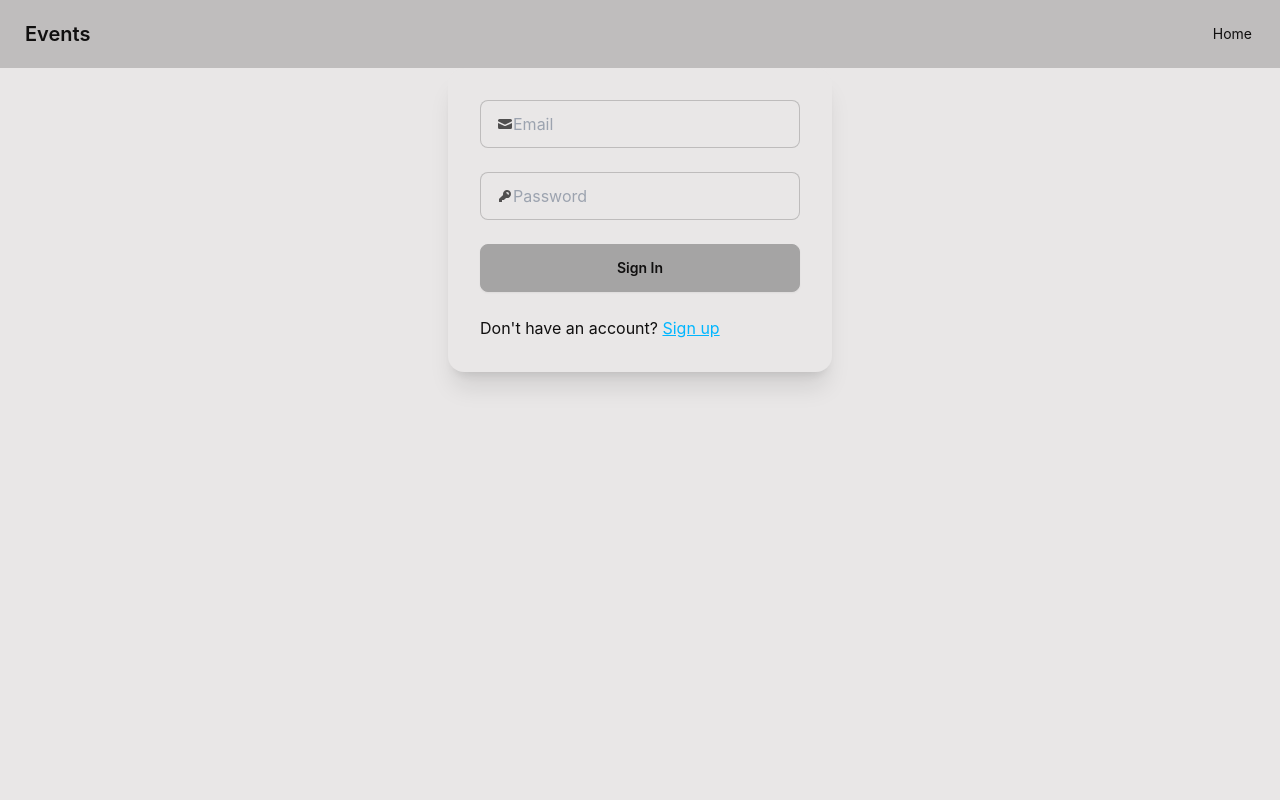
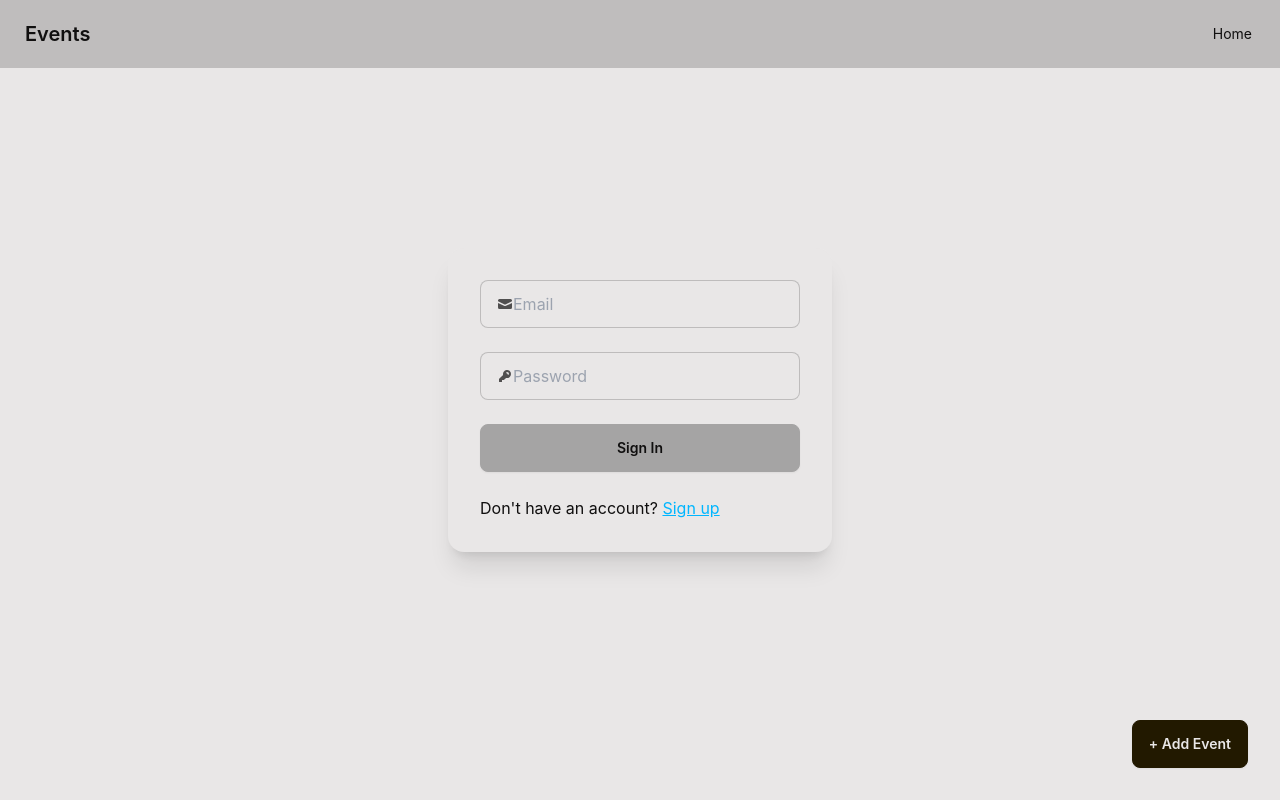
Before and after one commit to Lernya/EventScheduler, a React (Vite) app: page /login in a window 1280 px wide. Built offline with nearby package versions, Linux system fonts and the light colour scheme.

Commit message:
fixed position of form + add button

```diff
--- a/src/components/AuthForm.jsx
+++ b/src/components/AuthForm.jsx
@@ -68,7 +68,8 @@ const AuthForm = ({ buttonText, redirectPath, apiCall, regLink }) => {
   };
 
   return (
-    <form className="card flex flex-col gap-6 m-auto p-8 w-96 bg-base-100 shadow-xl">
+    <div className="absolute top-1/2 left-1/2 -translate-x-1/2 -translate-y-1/2">
+      <form className="card flex flex-col gap-6 p-8 w-96 bg-base-100 shadow-xl">
         <div className="flex flex-col">
           <label className="input input-bordered flex items-center">
             <svg
@@ -129,6 +130,7 @@ const AuthForm = ({ buttonText, redirectPath, apiCall, regLink }) => {
           </p>
         )}
       </form>
+    </div>
   );
 };
 
--- a/src/components/Navbar.jsx
+++ b/src/components/Navbar.jsx
@@ -15,6 +15,11 @@ const Navbar = () => {
           </li>
         </ul>
       </div>
+      <Link to="/protected">
+        <button className="fixed bottom-8 right-8 btn btn-active btn-neutral">
+          + Add Event
+        </button>
+      </Link>
     </div>
   );
 };
```
Lines whose indentation alone changed are shown as unchanged.
